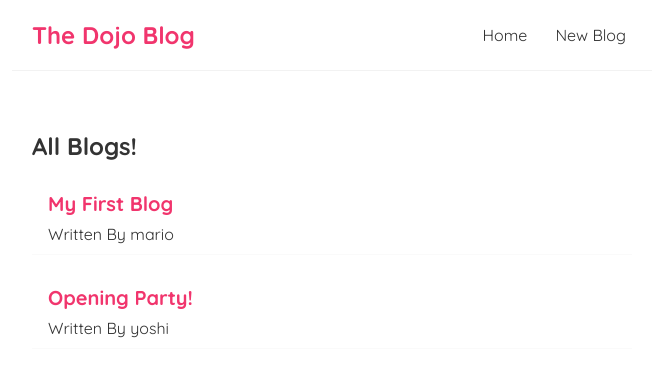
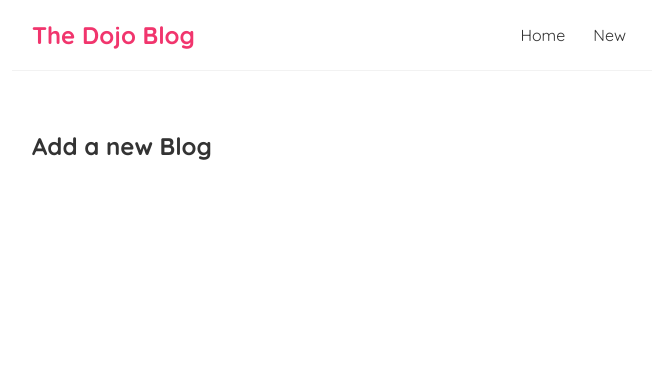
Before and after one commit to vedika1810/Dojo-Blog, a React (Create React App) app: page /create in a window 1280 px wide. Shown: the top 376 px of the page, without its empty margins (308-965 px from the left). Built offline with nearby package versions, Linux system fonts and the light colour scheme; data requests are answered from the project's data file.

Commit message:
React Route

```diff
--- a/package.json
+++ b/package.json
@@ -8,6 +8,7 @@
     "@testing-library/user-event": "^13.5.0",
     "react": "^18.1.0",
     "react-dom": "^18.1.0",
+    "react-router-dom": "^5.3.3",
     "react-scripts": "5.0.1",
     "web-vitals": "^2.1.4"
   },
--- a/src/App.js
+++ b/src/App.js
@@ -1,15 +1,25 @@
 import Navbar from './Navbar';
 import Home from './Home';
+import { BrowserRouter as Router, Route, Switch } from 'react-router-dom';
+import Create from './Create';
 
 function App() {
   return (
-    <div className="App">
-    <Navbar />
-        <div className='content'>
-        <Home />
+    <Router>
+      <div className="App">
+        <Navbar />
+        <div className="content">
+          <Switch>
+            <Route exact path="/">
+              <Home />
+            </Route>
+            <Route path="/create">
+              <Create />
+            </Route>
+          </Switch>
         </div>
-    </div>
+      </div>
+    </Router>
   );
 }
-
 export default App;
--- /dev/null
+++ b/src/Create.js
@@ -0,0 +1,9 @@
+const Create = () => {
+    return (
+        <div className="create">
+            <h2>Add a new Blog</h2>
+        </div>
+     );
+}
+
+export default Create;
--- a/src/Navbar.js
+++ b/src/Navbar.js
@@ -1,12 +1,14 @@
+import { Link } from "react-router-dom";
+//use "Link to" instead of "a href" tag to let react handle routing instead of server
+
 const Navbar = () => {
     return (
         <nav className="navbar">
             <h1>The Dojo Blog</h1>
             <div className="links">
-            <a href="/">Home</a>
-            <a href="/create">New Blog</a>
+            <Link to ="/">Home</Link>
+            <Link to="/create">New</Link>
             </div>
-
         </nav>
      );
 }
```
Also changed, not shown: 1 other file (tests, documents, lock files or other folders).
